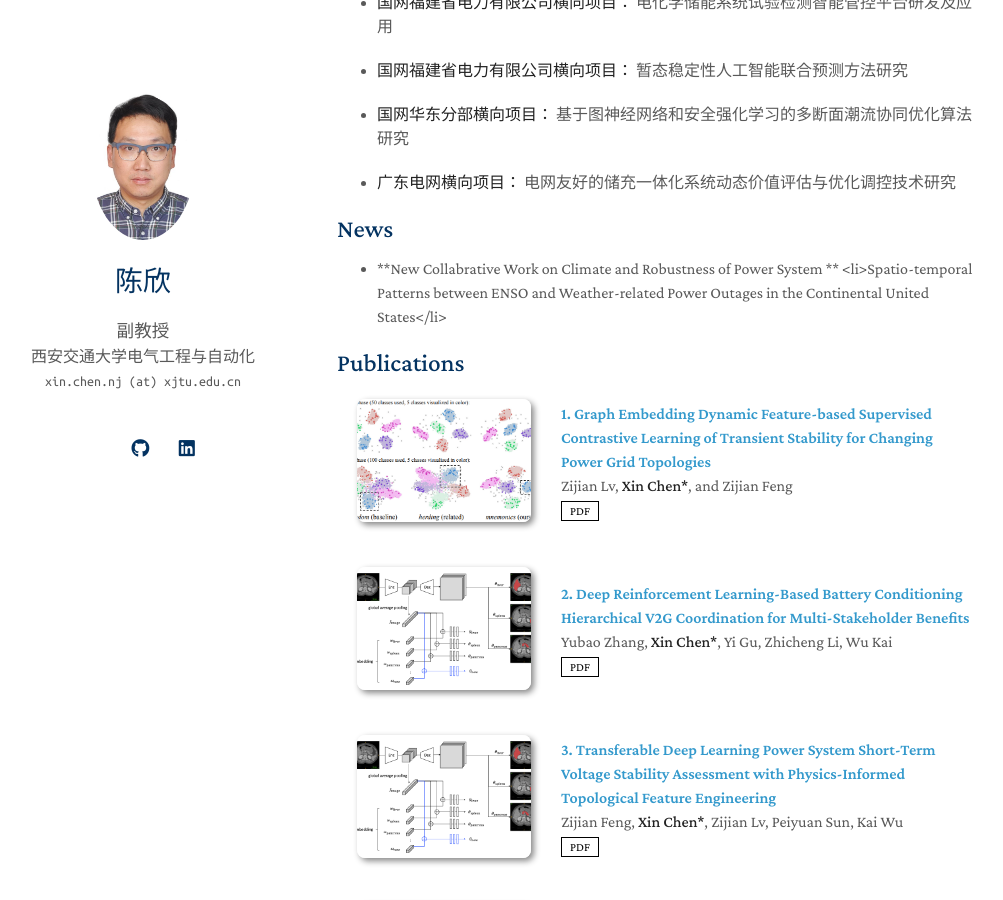
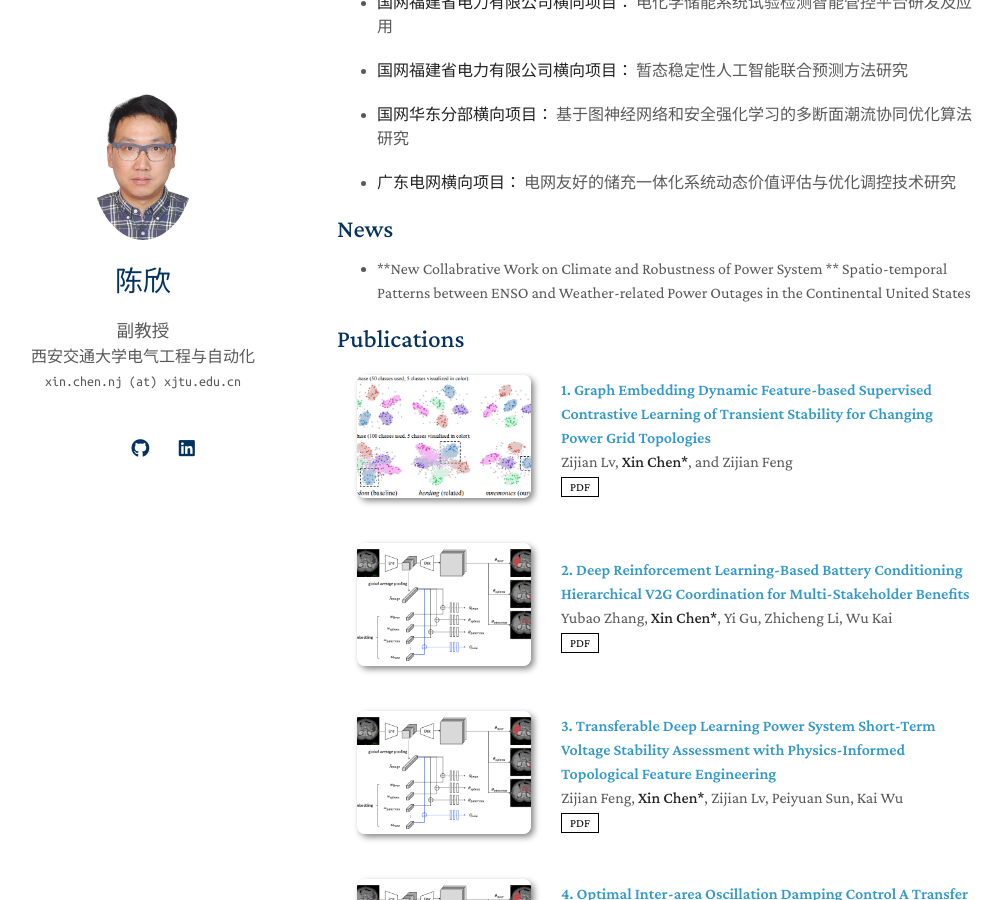
Before and after one commit to IntelligentEnergy/IntelligentEnergy.github.io, a Jekyll site: the page built from index.md, in a window 1280 px wide and 900 px high, scrolled down 1915 px. Shown: the whole window, without its empty margins (133-1136 px from the left). Built offline with Jekyll 4.4.1, drawn with Linux system fonts in a browser that asks for light colours; nearby versions of some CDN libraries; a style sheet for code colours, icons or effects is not loaded; our own code applies the rules of GitHub Pages for plain Markdown files.

```diff
--- a/index.md
+++ b/index.md
@@ -95,7 +95,7 @@ layout: homepage
 
 ## News
 
-- **New Collabrative Work on Climate and Robustness of Power System ** <li><a href="https://arxiv.org/abs/2406.14474"><autocolor>Spatio-temporal Patterns between ENSO and Weather-related Power Outages in the Continental United States</autocolor></a></li>
+- **New Collabrative Work on Climate and Robustness of Power System ** <a href="https://arxiv.org/abs/2406.14474"><autocolor>Spatio-temporal Patterns between ENSO and Weather-related Power Outages in the Continental United States</autocolor></a>
 
 
 <!-- ---
```
